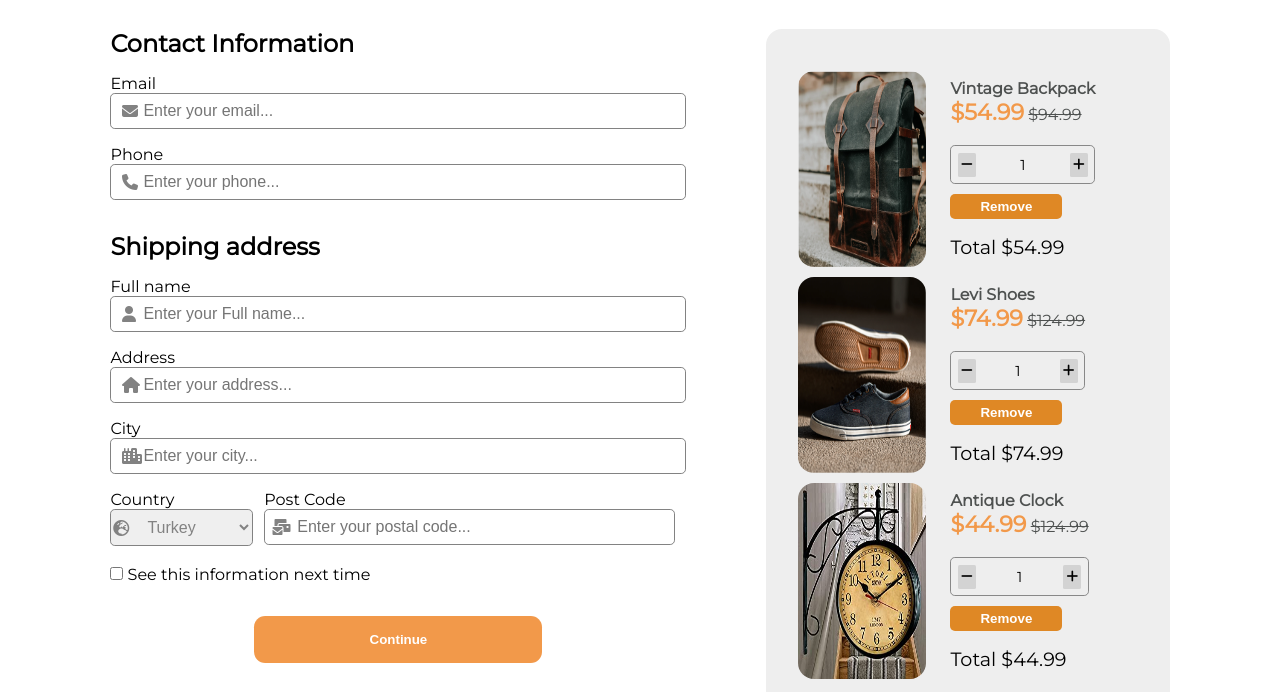
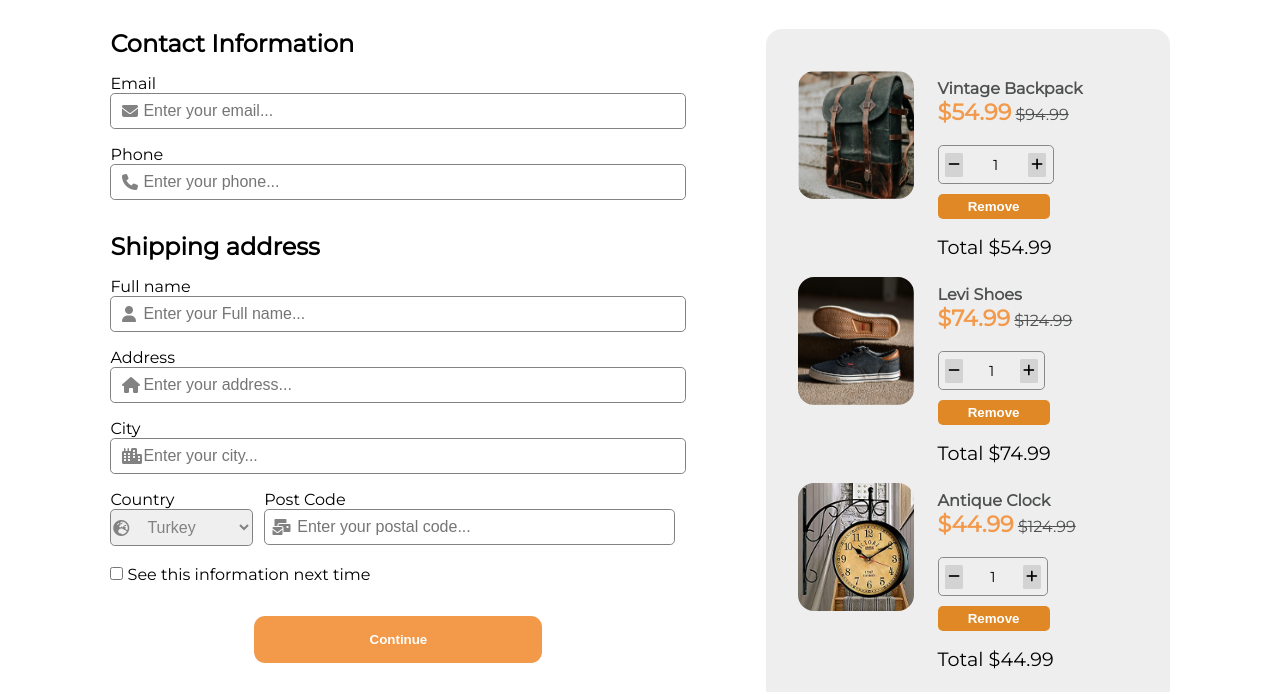
Before and after one commit to canocalir/checkout-page-functional, a plain HTML site: page index.html in a window 1280 px wide. Shown: the part 74-766 px from the top of the page. Drawn offline with Linux system fonts and the light colour scheme.

Commit message:
fixed loader icon behaviour

```diff
--- a/sass/components/_responsive.scss
+++ b/sass/components/_responsive.scss
@@ -14,16 +14,23 @@
       }
       .right-container {
         width: 100%;
+        .loader{
+          width: 30vw;
+        }
         .cart-item {
-          width: 30vw;
+          width: 60vw;
           img {
             @include Image(30vw);
+            height: 40vw;
           }
           .price {
             .counter {
-              width: 100%;
+              width: 80%;
             }
           }
+          .remove {
+            width: 5rem;
+        }
         }
       }
     }
@@ -45,10 +52,14 @@
       }
       .right-container {
         width: 100%;
+        .loader{
+          width: 30vw;
+        }
         .cart-item {
           width: 30vw;
           img {
-            @include Image(30vw);
+            @include Image(20vw);
+            height: 20vw;
           }
           .price {
             .counter {
@@ -80,12 +91,16 @@
           width: 50vw;
           img {
             @include Image(20vw);
+            height: 20vw;
           }
           .price {
             .counter {
-              width: 100%;
+              width: 80%;
             }
           }
+          .remove {
+            width: 7rem;
+        }
         }
       }
     }
@@ -108,17 +123,24 @@
       .right-container {
         display: flex;
         width: 35%;
+        .loader{
+          width: 20vw;
+        }
         .cart-item {
           width: 30vw;
           gap: 1rem;
           img {
-            @include Image(10vw);
+            @include Image(9vw);
+            height: 10vw;
           }
           .price {
             .counter {
-              width: 100%;
+              width: 80%;
             }
           }
+          .remove {
+            width: 7rem;
+        }
         }
       }
     }
@@ -140,17 +162,24 @@
       .right-container {
         display: flex;
         width: 30%;
+        .loader{
+          width: 20vw;
+        }
         .cart-item {
           width: 100%;
           gap: 1rem;
           img {
-            @include Image(10vw);
+            @include Image(9vw);
+            height: 10vw;
           }
           .price {
             .counter {
               width: 6vw;
             }
           }
+          .remove {
+            width: 7rem;
+        }
         }
       }
     }
```
Also changed, not shown: css/main.css, 1 other file.
